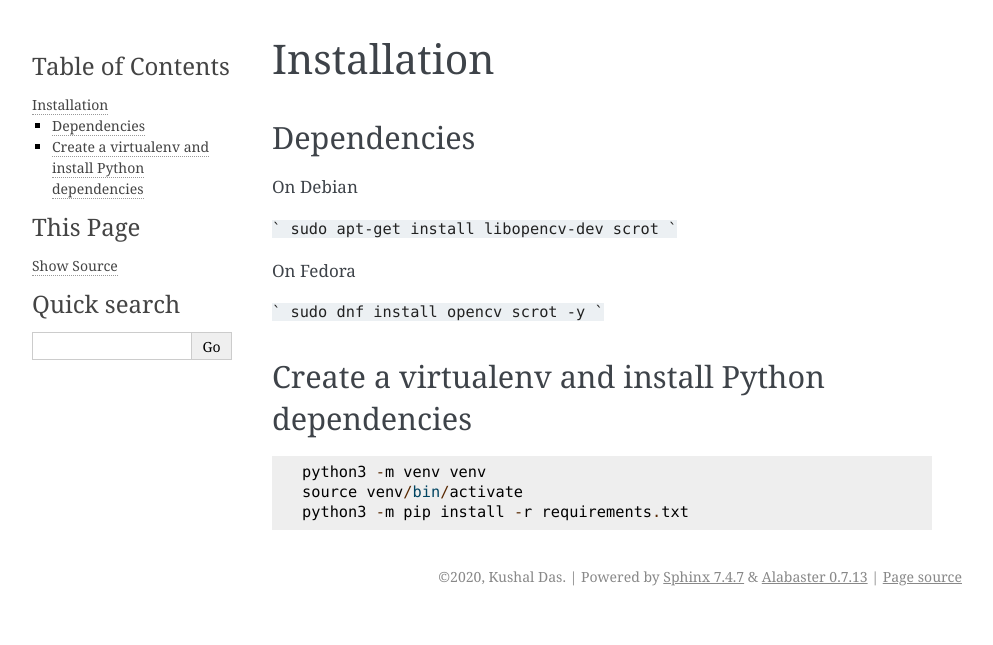
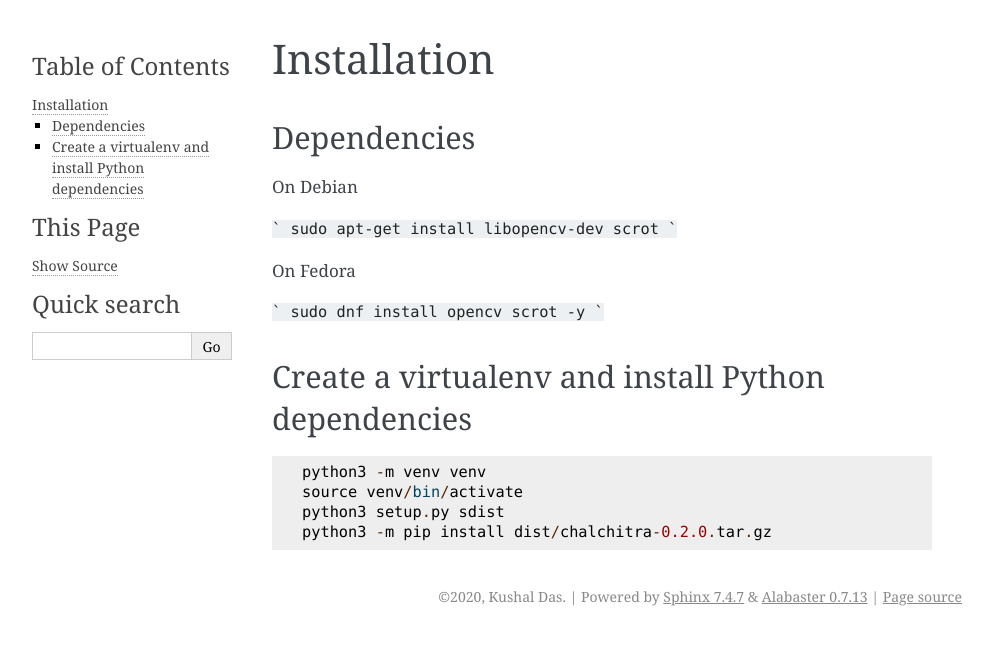
Before and after one commit to kushaldas/chalchitra, a Sphinx documentation site: the page built from docs/install.rst, in a window 1280 px wide. Shown: the top 645 px of the page, without its empty margins (148-1141 px from the left). Built offline with Sphinx 7.4.7, drawn with Linux system fonts in a browser that asks for light colours.

Commit message:
Updates insllation instructions:

```diff
--- a/docs/install.rst
+++ b/docs/install.rst
@@ -25,4 +25,5 @@ Create a virtualenv and install Python dependencies
 
     python3 -m venv venv
     source venv/bin/activate
-    python3 -m pip install -r requirements.txt
+    python3 setup.py sdist
+    python3 -m pip install dist/chalchitra-0.2.0.tar.gz
```
Also changed, not shown: README.md (+1 -1 lines).
